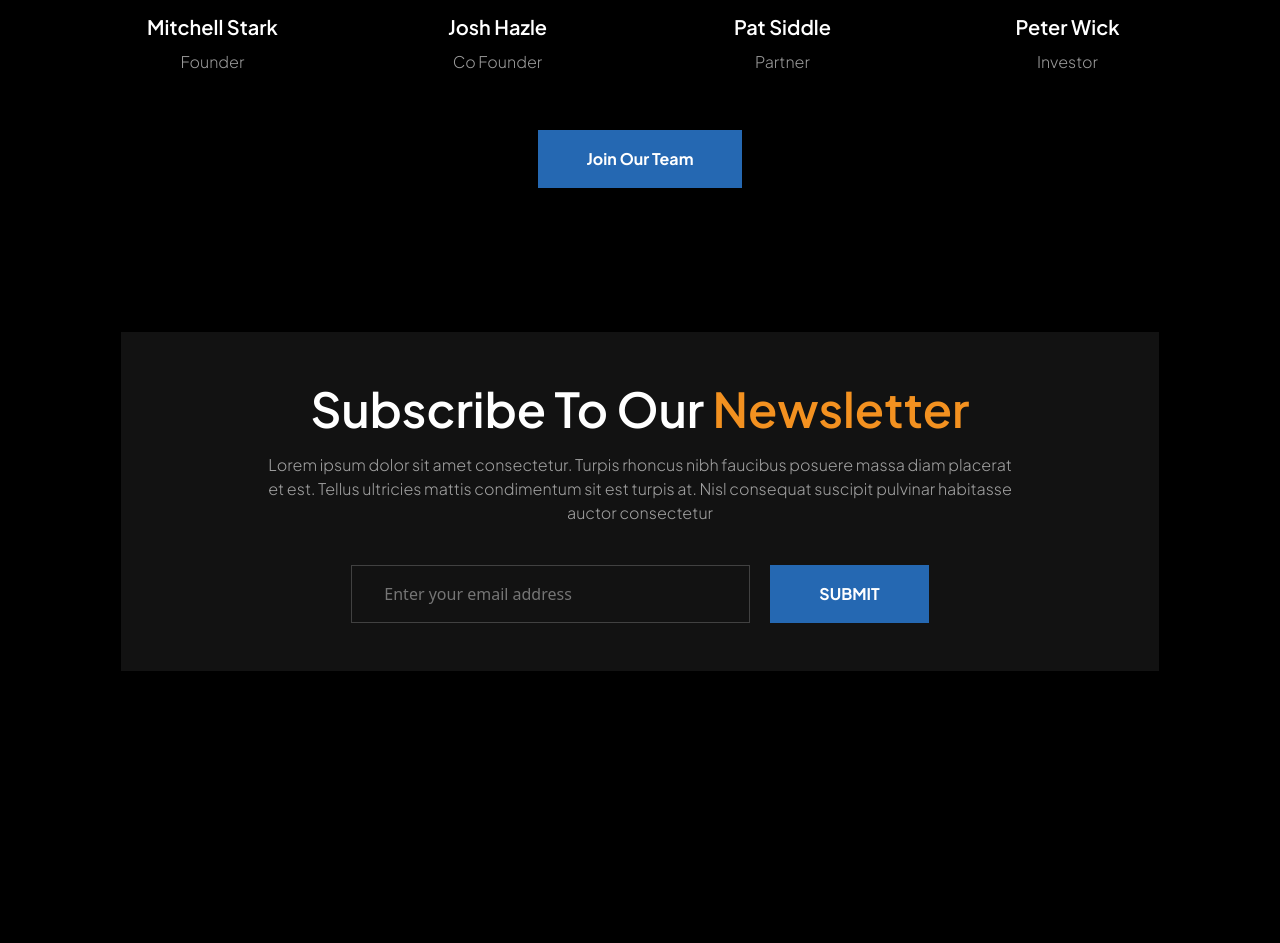
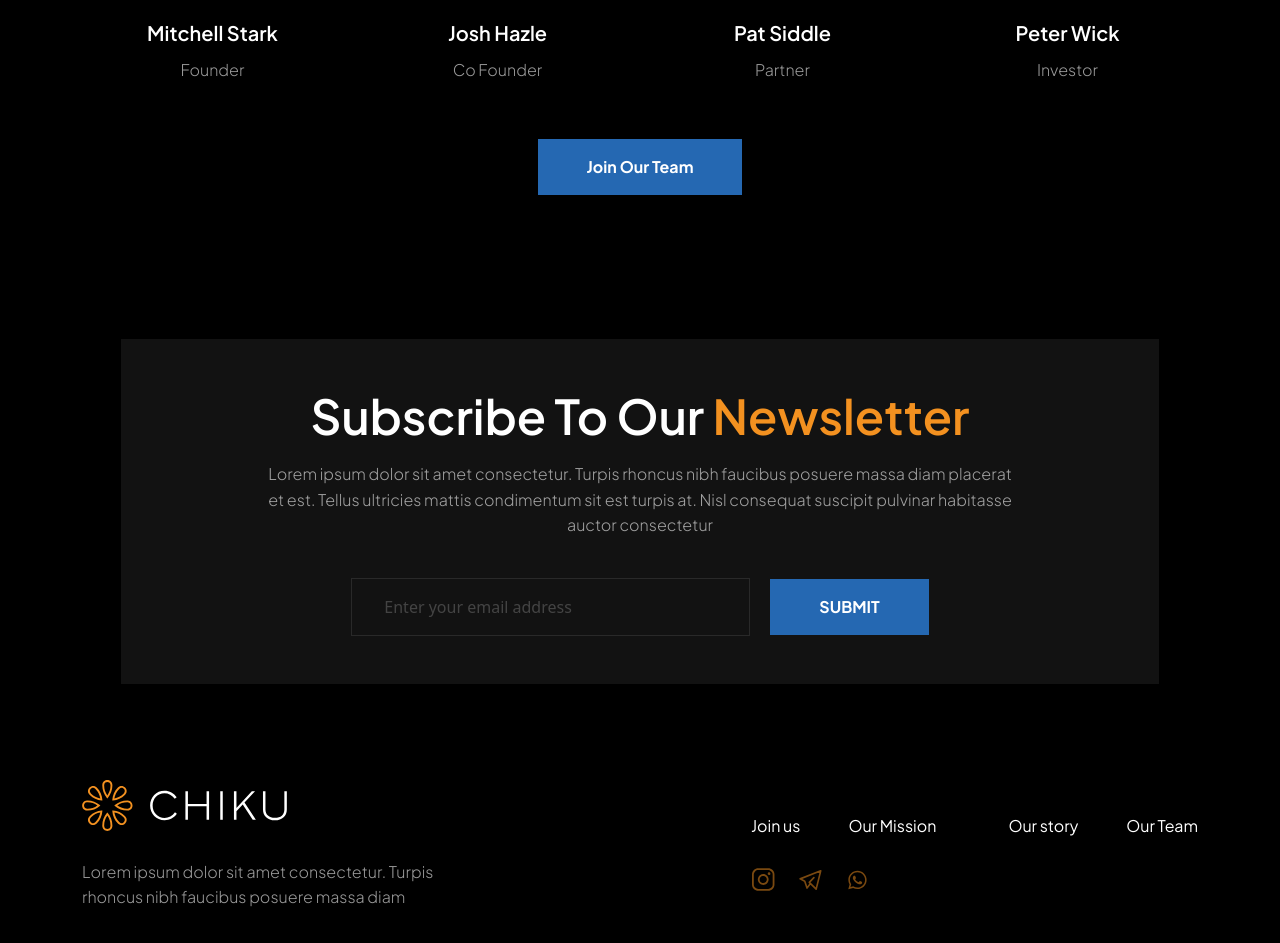
Before and after one commit to mk0029/Chiku, a plain HTML site: page shubham.html in a window 1280 px wide. Shown: the part 547-1490 px from the top of the page. Before the commit the page ends 1362 px from the top, so only its background shows below. Drawn offline with nearby package versions, Linux system fonts and the light colour scheme.

Commit message:
fifth commit

```diff
--- a/assets/css/shubham.css
+++ b/assets/css/shubham.css
@@ -20,11 +20,12 @@ body {
   font-weight: 600;
 }
 .btn-blue {
-  background: var(--prime-shades-3, #2568b2);
+  background: var(--clr-sky-blue);
   backdrop-filter: blur(96.5px);
   border: 1px solid transparent;
   color: var(--clr-white);
-  transition: 0.4s ease-in-out;
+  transition: 0.3s ease-in-out;
+  gap: 10px;
 }
 .btn-blue:hover {
   color: var(--clr-sky-blue);
@@ -51,5 +52,20 @@ body {
   max-width: 100%;
   background: transparent;
   color: var(--clr-off-white);
+  opacity: 0.5;
 }
 /* Subscribe To Our Newsletter SEC  ENDS */
+
+/* FOOTER STARTS */
+.footer_links_common {
+  opacity: 1 !important;
+}
+.social-sites-logo:hover {
+  transform: translateY(-13%);
+}
+/* FOOTER ENDS */
+@media (min-width: 992.98px) {
+  .footer-para {
+    max-width: 395px;
+  }
+}
--- a/shubham.html
+++ b/shubham.html
@@ -23,7 +23,7 @@
         <div class="px-xl-3">
           <div class="px-xl-5 mx-lg-5">
             <p
-              class="opacity-06 text-white text-center mt-3 px-lg-5 mx-md-5 ff_Jakarta fs_md fw-light line-"
+              class="opacity-06 lh_2x5l text-white text-center mt-3 px-lg-5 mx-md-5 ff_Jakarta fs_md fw-light line-"
             >
               Lorem ipsum dolor sit amet consectetur. Turpis rhoncus nibh
               faucibus posuere massa diam placerat et est. Tellus ultricies
@@ -40,11 +40,13 @@
                 src="/assets/img/webp/mitchellStark.webp"
                 alt="mitchellStark"
               />
-              <p class="ff_Jakarta fs_xl fw-semibold mb-0 mt-md-3 pt-2 pt-md-1">
+              <p
+                class="ff_Jakarta fs_xl fw-semibold mb-0 mt-md-3 pt-2 pt-md-1 lh_2x5l"
+              >
                 Mitchell Stark
               </p>
               <p
-                class="text-white fs_md ff_Jakarta fw-light opacity-06 mt-2 mb-0"
+                class="text-white fs_md ff_Jakarta fw-light opacity-06 mt-2 mb-0 lh_2x5l"
               >
                 Founder
               </p>
@@ -57,11 +59,13 @@
                 src="/assets/img/webp/joshHazle.webp"
                 alt="mitchellStark"
               />
-              <p class="ff_Jakarta fs_xl fw-semibold mb-0 mt-md-3 pt-2 pt-md-1">
+              <p
+                class="ff_Jakarta fs_xl fw-semibold mb-0 mt-md-3 pt-2 pt-md-1 lh_2x5l"
+              >
                 Josh Hazle
               </p>
               <p
-                class="text-white fs-md ff_Jakarta fw-light opacity-06 mt-2 mb-0"
+                class="text-white fs-md ff_Jakarta fw-light opacity-06 mt-2 mb-0 lh_2x5l"
               >
                 Co Founder
               </p>
@@ -74,11 +78,13 @@
                 src="/assets/img/webp/patSiddle.webp"
                 alt="mitchellStark"
               />
-              <p class="ff_Jakarta fs_xl fw-semibold mb-0 mt-md-3 pt-2 pt-md-1">
+              <p
+                class="ff_Jakarta fs_xl fw-semibold mb-0 mt-md-3 pt-2 pt-md-1 lh_2x5l"
+              >
                 Pat Siddle
               </p>
               <p
-                class="text-white fs-md ff_Jakarta fw-light opacity-06 mt-2 mb-0"
+                class="text-white fs-md ff_Jakarta fw-light opacity-06 mt-2 mb-0 lh_2x5l"
               >
                 Partner
               </p>
@@ -91,11 +97,13 @@
                 src="/assets/img/webp/peterWick.webp"
                 alt="mitchellStark"
               />
-              <p class="ff_Jakarta fs_xl fw-semibold mb-0 mt-md-3 pt-2 pt-md-1">
+              <p
+                class="ff_Jakarta fs_xl fw-semibold mb-0 mt-md-3 pt-2 pt-md-1 lh_2x5l"
+              >
                 Peter Wick
               </p>
               <p
-                class="text-white fs-md ff_Jakarta fw-light opacity-06 mt-2 mb-0"
+                class="text-white fs-md ff_Jakarta fw-light opacity-06 mt-2 mb-0 lh_2x5l"
               >
                 Investor
               </p>
@@ -103,7 +111,7 @@
           </div>
         </div>
         <div class="text-center mt-5 pt-2">
-          <button class="btn-blue px-5 py-3 fw-bold ff_Jakarta fs-md">
+          <button class="btn-blue px-5 py-3 fw-bold ff_Jakarta fs-md lh_2x2l">
             Join Our Team
           </button>
         </div>
@@ -118,7 +126,7 @@
         </h2>
         <div class="sec-subscribe-newsletter-para mx-auto">
           <p
-            class="text-white ff_Jakarta opacity-06 text-center fs_md fw-light mt-3"
+            class="text-white ff_Jakarta opacity-06 text-center fs_md fw-light mt-3 lh_2x5l lh_2x5l"
           >
             Lorem ipsum dolor sit amet consectetur. Turpis rhoncus nibh faucibus
             posuere massa diam placerat et est. Tellus ultricies mattis
@@ -130,12 +138,12 @@
           class="d-flex flex-column flex-sm-row align-items-center justify-content-center mt-4 pt-3"
         >
           <input
-            class="sec-subscribe-newsletter-input py-3 me-3 opacity-50"
+            class="sec-subscribe-newsletter-input py-3 me-sm-3"
             type="text"
             placeholder="Enter your email address"
           />
           <button
-            class="btn-blue py-3 px-5 ff_Jakarta fw-bold fs-md ms-1 mt-4 mt-sm-0"
+            class="btn-blue py-3 px-5 ff_Jakarta fw-bold fs-md ms-1 mt-4 mt-sm-0 lh_2x2l"
           >
             SUBMIT
           </button>
@@ -143,7 +151,88 @@
       </div>
     </section>
     <footer class="py-5">
-      <div class="container"></div>
+      <div class="container">
+        <div class="row align-items-center">
+          <div class="col-lg-6">
+            <a href="#"
+              ><img width="205px" src="/assets/img/svg/Pagelogo.svg" alt="logo"
+            /></a>
+            <p
+              class="ff_Jakarta pe-lg-0 me-lg-0 pe-sm-5 me-sm-5 opacity-06 text-white fw-light fs_md mt-4 pt-1 lh_2x5l footer-para"
+            >
+              Lorem ipsum dolor sit amet consectetur. Turpis rhoncus nibh
+              faucibus posuere massa diam
+            </p>
+          </div>
+          <div class="col-lg-6 mt-4 mt-lg-0">
+            <ul
+              class="d-flex align-items-center justify-content-lg-end justify-content-between p-0 gap-5 mb-0"
+            >
+              <li
+                class="nav_links_common footer_links_common transition300 cursor_pointer"
+              >
+                Join us
+              </li>
+              <li
+                class="nav_links_common footer_links_common transition300 cursor_pointer pe-4"
+              >
+                Our Mission
+              </li>
+              <li
+                class="nav_links_common footer_links_common transition300 cursor_pointer d-none d-sm-block"
+              >
+                Our story
+              </li>
+              <li
+                class="nav_links_common footer_links_common transition300 cursor_pointer d-none d-sm-block"
+              >
+                Our Team
+              </li>
+            </ul>
+            <ul
+              class="d-flex d-sm-none mt-4 align-items-center justify-content-between p-0"
+            >
+              <li
+                class="nav_links_common footer_links_common transition300 cursor_pointer"
+              >
+                Our story
+              </li>
+              <li
+                class="nav_links_common footer_links_common transition300 cursor_pointer pe-4 me-3"
+              >
+                Our Team
+              </li>
+            </ul>
+            <div class="ps-xl-4 ms-lg-1 mt-4 pt-1">
+              <div
+                class="ms-xl-5 ps-xl-4 ps-lg-1 d-flex align-items-center justify-content-center justify-content-lg-start gap-4"
+              >
+                <a href="#"
+                  ><img
+                    class="social-sites-logo transition300"
+                    width="23px"
+                    src="/assets/img/svg/insta.svg"
+                    alt="instagramLogo"
+                /></a>
+                <a href="#"
+                  ><img
+                    class="social-sites-logo transition300"
+                    width="23px"
+                    src="/assets/img/svg/telegram.svg"
+                    alt="telegramLogo"
+                /></a>
+                <a href="#"
+                  ><img
+                    class="social-sites-logo transition300"
+                    width="23px"
+                    src="/assets/img/svg/whatsapp.svg"
+                    alt="whatsappLogo"
+                /></a>
+              </div>
+            </div>
+          </div>
+        </div>
+      </div>
     </footer>
     <script
       src="https://cdn.jsdelivr.net/npm/bootstrap@5.0.2/dist/js/bootstrap.bundle.min.js"
```
Also changed, not shown: assets/img/svg/insta.svg (added), assets/img/svg/telegram.svg (added), assets/img/svg/whatsapp.svg (added).
